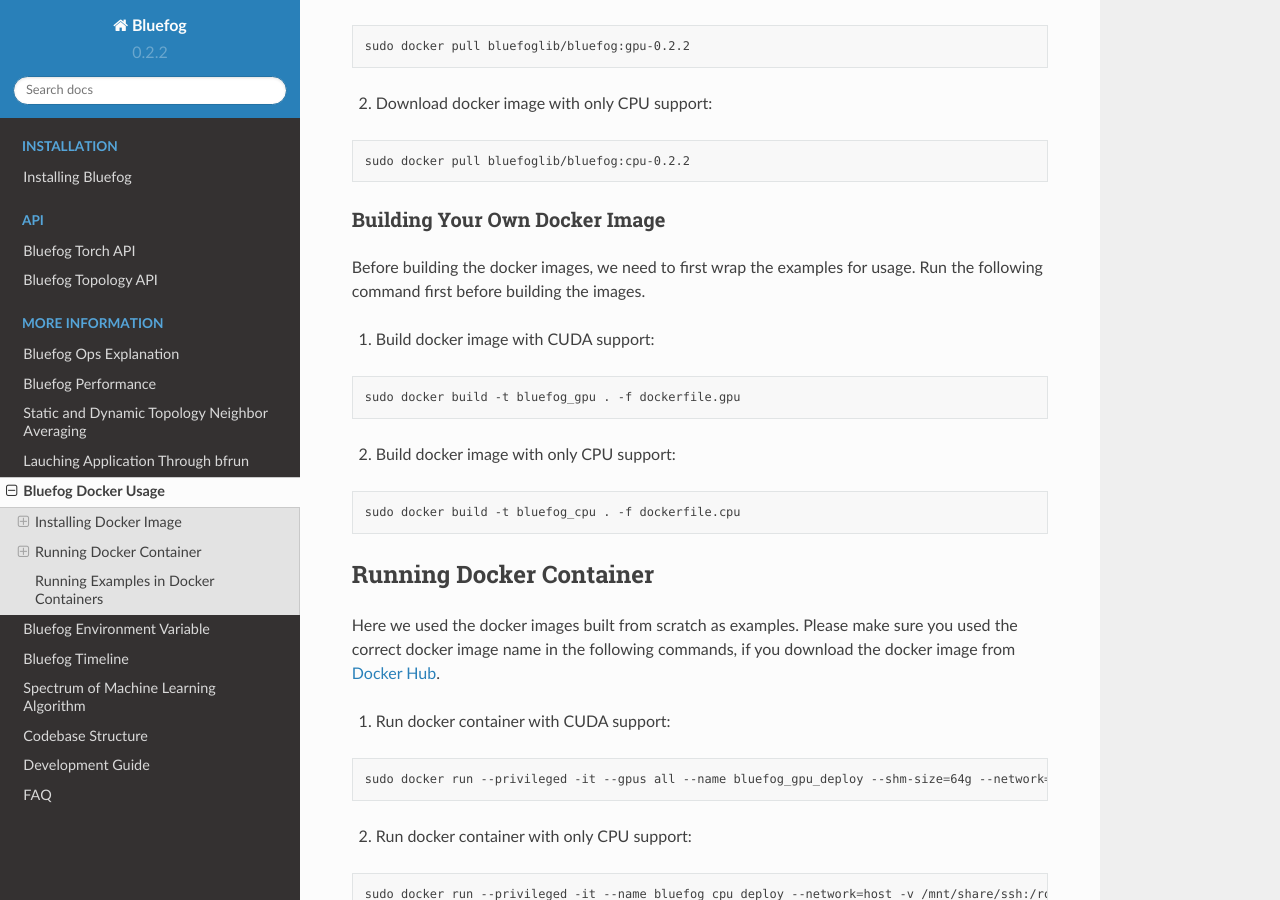
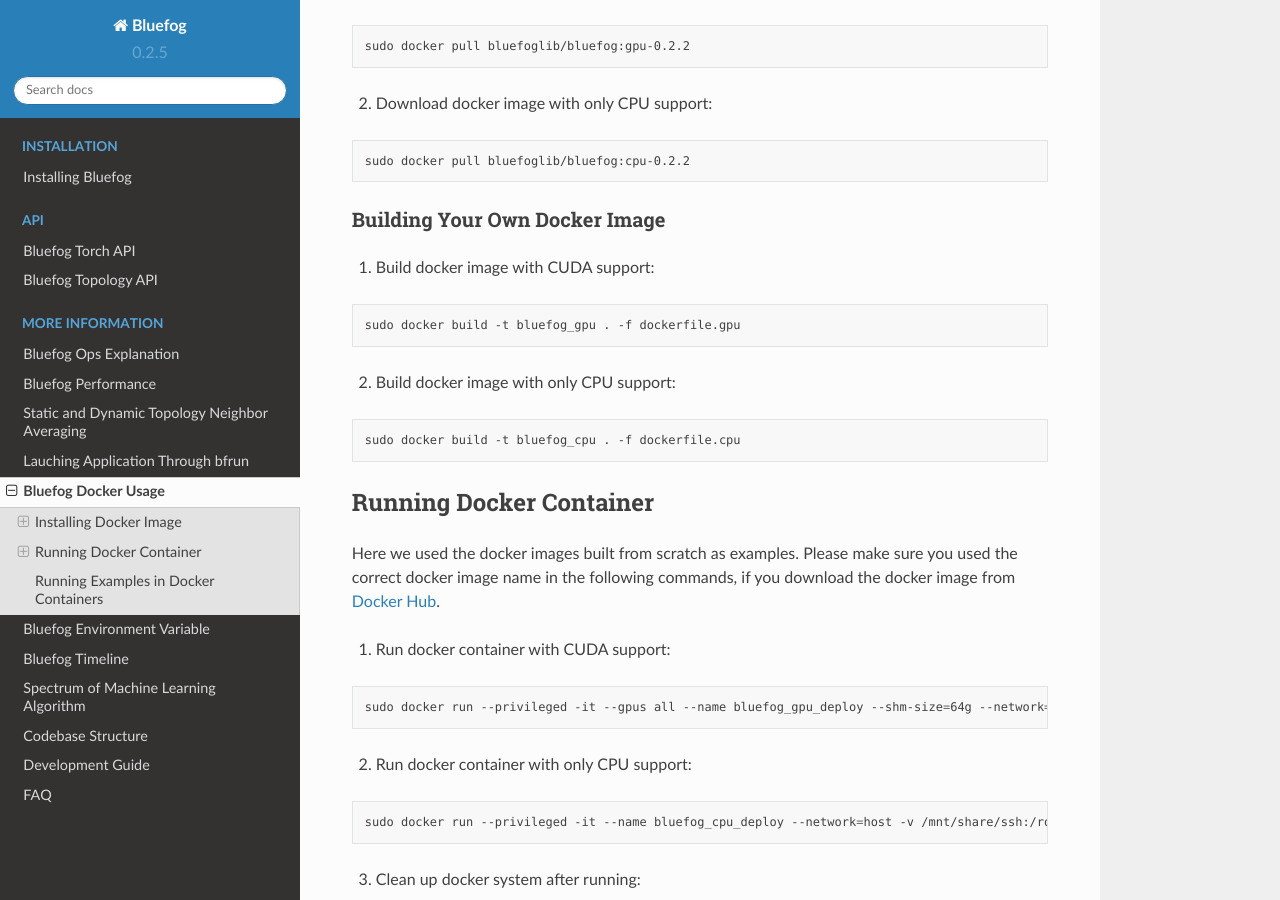
Before and after one commit to Bluefog-Lib/bluefog, a Sphinx documentation site: the page built from docs/docker.rst, in a window 1280 px wide and 900 px high, scrolled down 509 px. Built offline with Sphinx 7.4.7 and the Read the Docs theme 2.0.0, drawn with Linux system fonts in a browser that asks for light colours.

Commit message:
Updated Docker release flow

```diff
--- a/bluefog/__init__.py
+++ b/bluefog/__init__.py
@@ -1 +1 @@
-__version__ = '0.2.2'
+__version__ = '0.2.5'
--- a/docs/docker.rst
+++ b/docs/docker.rst
@@ -33,12 +33,6 @@
 
 Building Your Own Docker Image
 ##############################
-
-Before building the docker images, we need to first wrap the examples for usage.
-Run the following command first before building the images.
-
-.. code-block:: bash
-    bash ./scripts/wrap_examples.sh
 
 1. Build docker image with CUDA support:
 
```
Also changed, not shown: 3 other files.
